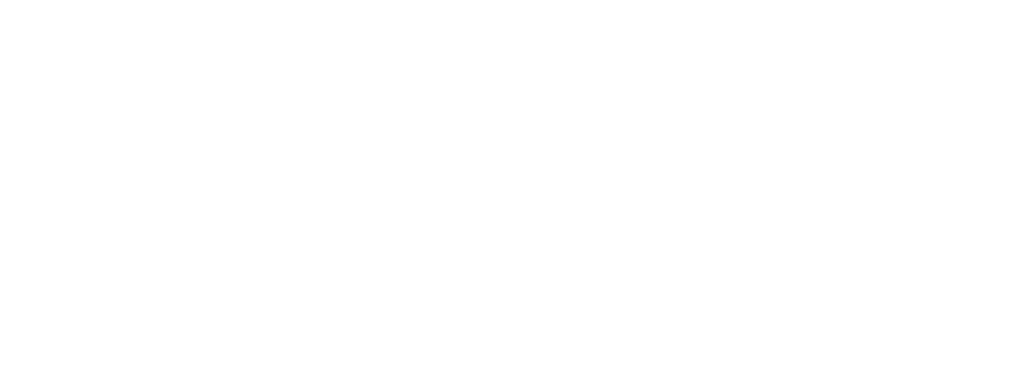
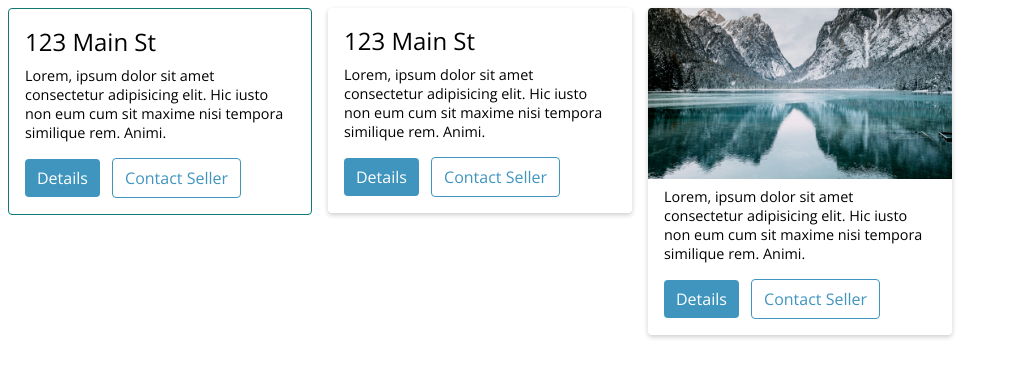
Before and after one commit to winterwithouther/css-card-practice, a plain HTML site: page index.html in a window 1280 px wide. Shown: the whole page, without its empty margins (0-1009 px from the left). Drawn offline with nearby package versions, Linux system fonts and the light colour scheme.

Commit message:
completed

```diff
--- a/index.html
+++ b/index.html
@@ -4,8 +4,46 @@
         <meta charset="UTF-8">
         <meta name="viewport" content="width=device-width, initial-scale=1.0">
         <title>Document</title>
+        <link rel="preconnect" href="https://fonts.googleapis.com">
+        <link rel="preconnect" href="https://fonts.gstatic.com" crossorigin>
+        <link href="https://fonts.googleapis.com/css2?family=Open+Sans:ital,wght@0,300..800;1,300..800&display=swap" rel="stylesheet">
+        <link rel="stylesheet" href="styles.css"/>
     </head>
     <body>
+        <div class="card-grid">
+            <div class="card">
+                <div class="card-header">123 Main St</div>
+                <div class="card-body">
+                    Lorem, ipsum dolor sit amet consectetur adipisicing elit. Hic iusto non eum cum sit maxime nisi tempora similique rem. Animi.
+                </div>
+                <div class="card-footer">
+                    <button class="btn">Details</button>
+                    <button class="btn btn-outline">Contact Seller</button>
+                </div>
+            </div>
+            <div class="card card-shadow">
+                <div class="card-header">123 Main St</div>
+                <div class="card-body">
+                    Lorem, ipsum dolor sit amet consectetur adipisicing elit. Hic iusto non eum cum sit maxime nisi tempora similique rem. Animi.
+                </div>
+                <div class="card-footer">
+                    <button class="btn">Details</button>
+                    <button class="btn btn-outline">Contact Seller</button>
+                </div>
+            </div>
+            <div class="card card-shadow">
+                <div class="card-header card-image">
+                    <img src="./mountainview.jpg"/>
+                </div>
+                <div class="card-body">
+                    Lorem, ipsum dolor sit amet consectetur adipisicing elit. Hic iusto non eum cum sit maxime nisi tempora similique rem. Animi.
+                </div>
+                <div class="card-footer">
+                    <button class="btn">Details</button>
+                    <button class="btn btn-outline">Contact Seller</button>
+                </div>
+            </div>
+        </div>
 
     </body>
 </html>
--- /dev/null
+++ b/styles.css
@@ -0,0 +1,88 @@
+*, *::before, *::after {
+    font-family: "Open Sans", sans-serif;
+}
+
+.card-grid {
+    display: grid;
+    grid-template-columns: repeat(auto-fill, minmax(300px, 1fr));
+    gap: 1rem;
+    align-items: self-start;
+}
+
+.card {
+    --padding: 1rem;
+    border: 1px solid #177;
+    border-radius: .25rem;
+    overflow: hidden;
+}
+
+.card.card-shadow {
+    border: none;
+    box-shadow: 0 2px 5px 0 rgba(0, 0, 0, .2);
+}
+
+.card-header {
+    padding: var(--padding);
+    padding-bottom: 0;
+    font-size: 1.5rem;
+    margin-bottom: .5rem;
+}
+
+.card-header.card-image {
+    overflow: hidden;
+    padding: 0;
+}
+
+.card-header.card-image img {
+    display: block;
+    width: 100%;
+    aspect-ratio: 16/9;
+    object-fit: cover;
+    max-height: 200px;
+    object-position: center;
+}
+
+.card:hover > .card-header.card-image img {
+    transform: scale(1.025);
+    transition: 200ms transform ease-in-out;
+}
+
+.card-body {
+    font-size: .9rem;
+    padding: 0 var(--padding);
+}
+
+.card-footer {
+    margin-top: 1rem;
+    padding: var(--padding);
+    padding-top: 0;
+}
+
+.btn {
+    --color: hsl(200, 50%, 50%);
+    background: var(--color);
+    color: white;
+    border: none;
+    font-size: 1em;
+    padding: .5em .75em;
+    border-radius: .25em;
+    cursor: pointer;
+}
+
+.btn:hover, .btn:focus {
+    background: hsl(200, 50%, 60%);
+}
+
+.btn.btn-outline {
+    background: none;
+    border: 1px solid var(--color);
+    color: var(--color);
+}
+
+.btn.btn-outline:hover, .btn.btn-outline:focus {
+    background: hsl(200, 50%, 90%);
+}
+
+.btn + .btn {
+    margin-left: .5rem;
+}
```
Also changed, not shown: mountainview.jpg (added), 1 other file.
